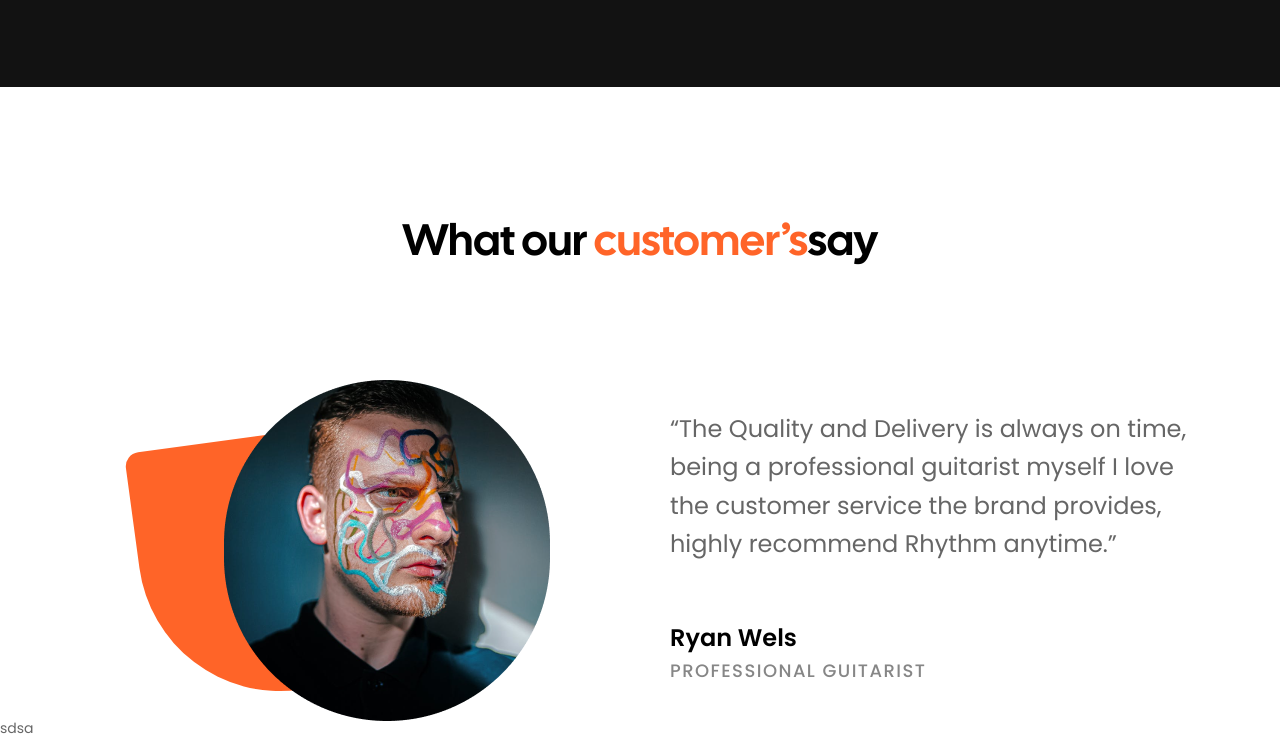
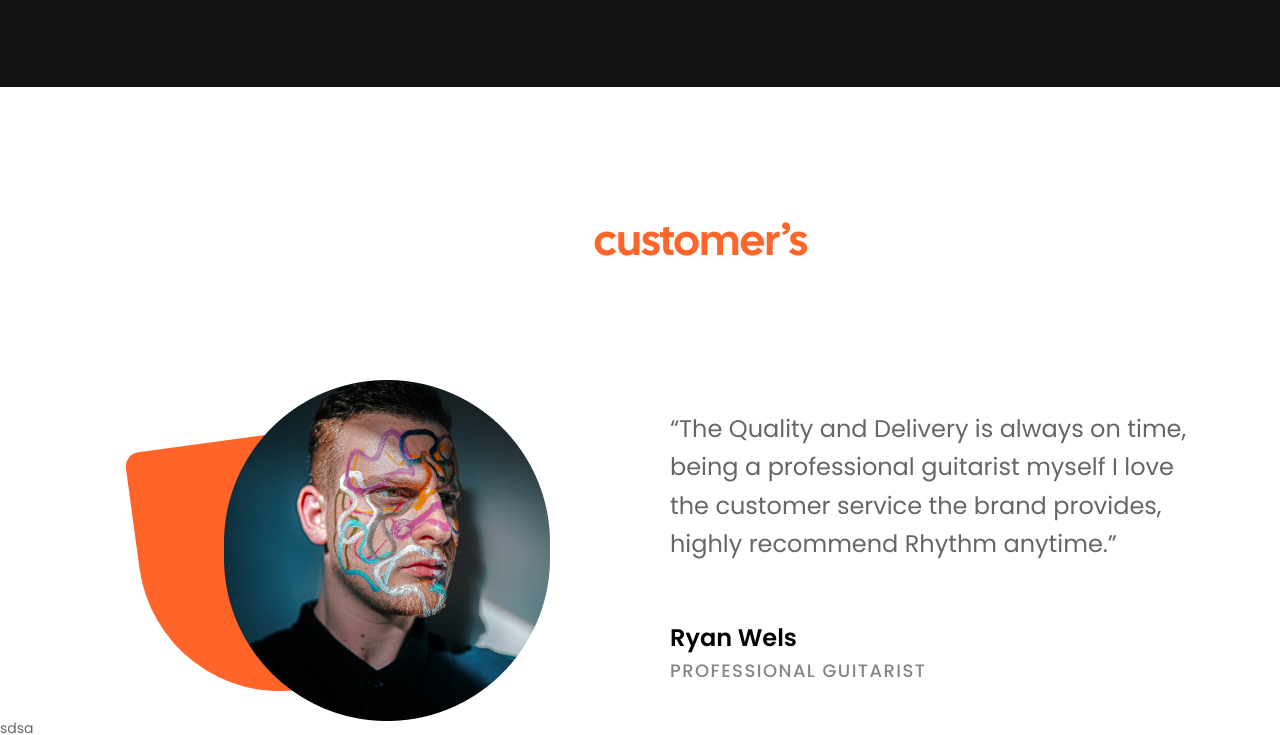
Before and after one commit to Andrey-GitHub-Lab/scaling-guide, a plain HTML site: page index.html in a window 1280 px wide. Shown: the part 3379-4114 px from the top of the page. Drawn offline with Linux system fonts and the light colour scheme.

Commit message:
Update style.css

```diff
--- a/css/style.css
+++ b/css/style.css
@@ -367,6 +367,7 @@ color: #000000;
 }
 .what__title {
     margin: 120px 0px 100px 0px;
+    Color: #fff;
 }
 .what__content {
       display: flex;
```
